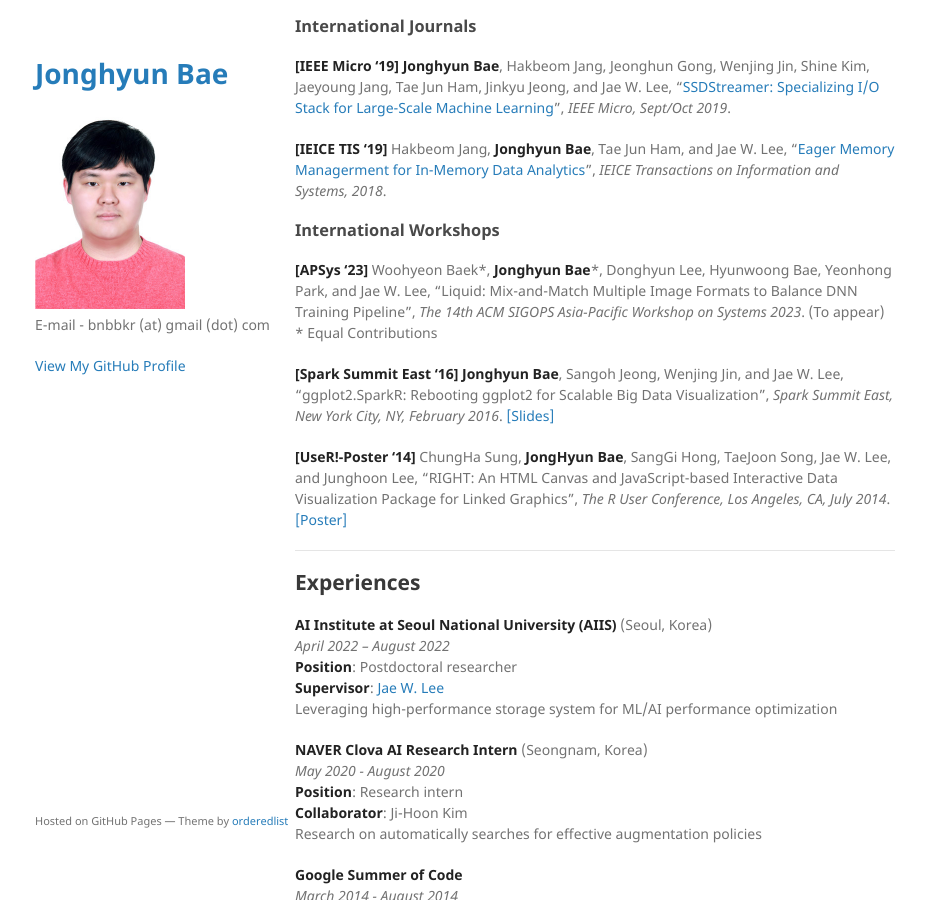
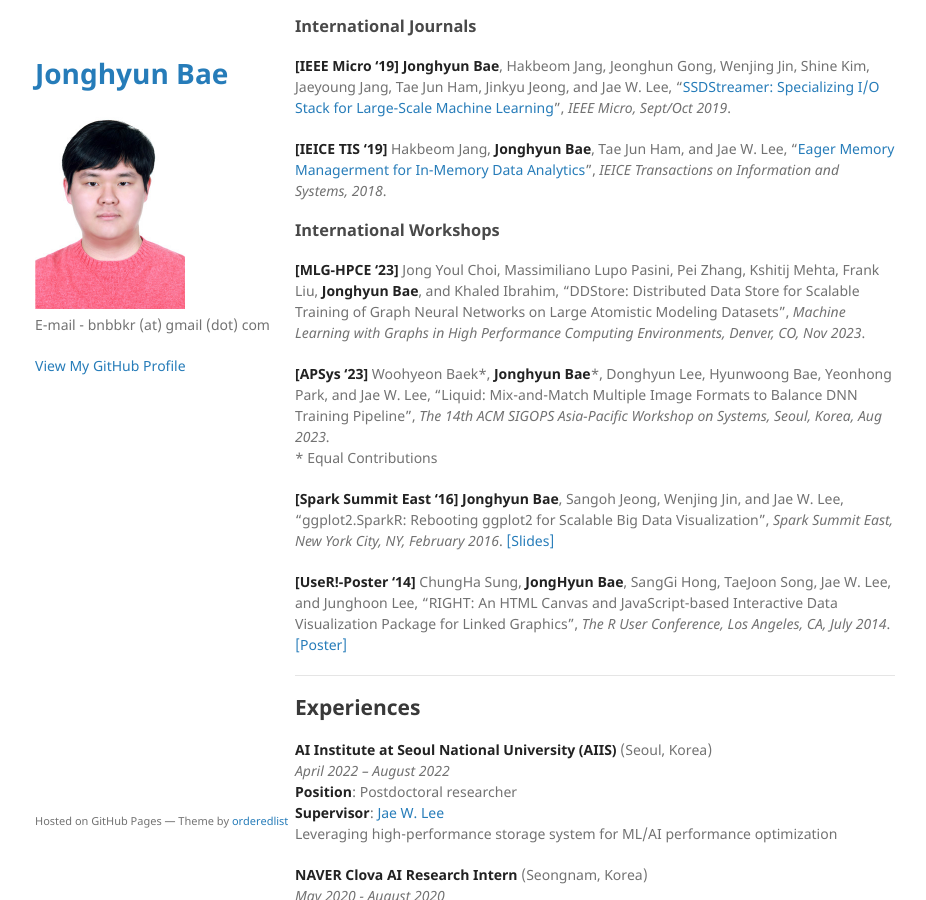
Before and after one commit to JonghyunBae/jonghyunbae.github.io, a Jekyll site: the page built from index.md, in a window 1280 px wide and 900 px high, scrolled down 1812 px. Shown: the whole window, without its empty margins (175-1101 px from the left). Built offline with Jekyll 4.4.1, drawn with Linux system fonts in a browser that asks for light colours; our own code applies the rules of GitHub Pages for plain Markdown files.

Commit message:
update papers

```diff
--- a/index.md
+++ b/index.md
@@ -108,9 +108,14 @@ _IEICE Transactions on Information and Systems, 2018_.
 
 
 ### International Workshops
+**[MLG-HPCE '23]** Jong Youl Choi, Massimiliano Lupo Pasini, Pei Zhang, Kshitij Mehta, Frank Liu, **Jonghyun Bae**, and Khaled Ibrahim,
+"DDStore: Distributed Data Store for Scalable Training of Graph Neural Networks on Large Atomistic Modeling Datasets",
+_Machine Learning with Graphs in High Performance Computing Environments, Denver, CO, Nov 2023_.
+
+
 **[APSys '23]** Woohyeon Baek\*, **Jonghyun Bae**\*, Donghyun Lee, Hyunwoong Bae, Yeonhong Park, and Jae W. Lee,
 "Liquid: Mix-and-Match Multiple Image Formats to Balance DNN Training Pipeline",
-_The 14th ACM SIGOPS Asia-Pacific Workshop on Systems 2023_. (To appear)
+_The 14th ACM SIGOPS Asia-Pacific Workshop on Systems, Seoul, Korea, Aug 2023_.
 \* Equal Contributions
 
 
```
